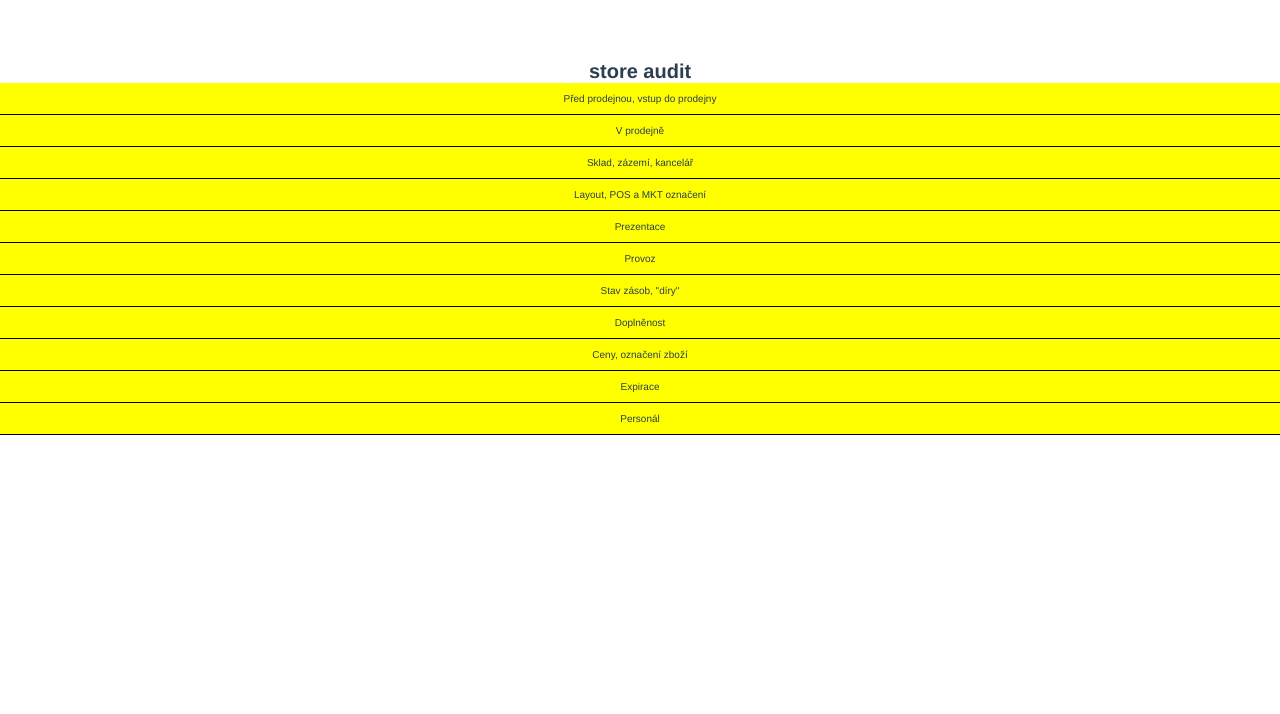
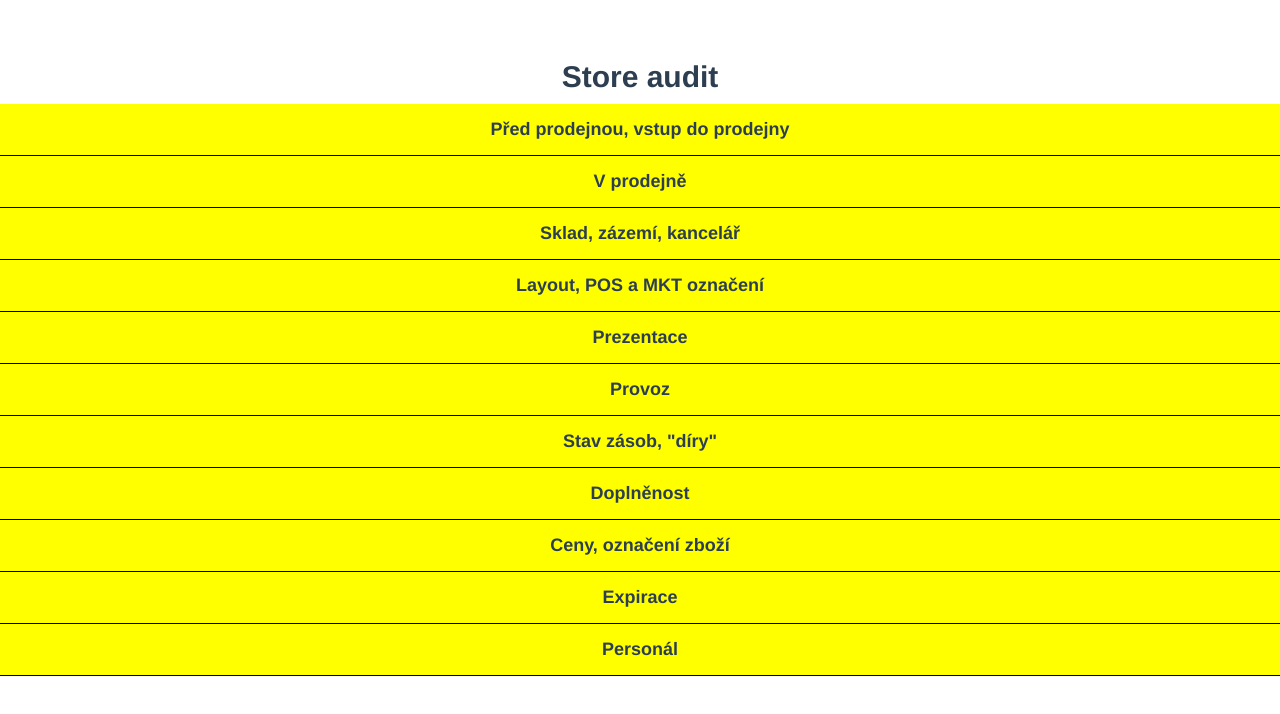
Before and after one commit to brojor/store-audit-mobile, a Vue app: page / in a window 1280 px wide. Shown: the top 714 px of the page. Built offline with nearby package versions, Linux system fonts and the light colour scheme.

Commit message:
přidáno rozbalování a skrývání bodu při tapnutí na titulek, úpravy písma a spacingu

```diff
--- a/src/components/StoreAudit.vue
+++ b/src/components/StoreAudit.vue
@@ -1,8 +1,10 @@
 <template>
   <main>
-    <h1>store audit</h1>
+    <h1>Store audit</h1>
     <div v-for="(kategory, index) in table" :key="index" class="kategory">
-      <div @click="method1(index)">{{ kategory.name }}</div>
+      <div @click="method1(index)" class="kategory-title">
+        {{ kategory.name }}
+      </div>
       <div class="points" v-if="activeKategory === index">
         <div
           ref="trgt"
@@ -66,25 +68,43 @@ export default {
       }
     },
     method1(index) {
-      this.activeKategory = index;
+      this.activeKategory = this.activeKategory === index ? null : index;
     },
   },
 };
 </script>
 
 <style lang="css" scoped>
+main {
+  width: 100vw;
+  height: 100vh;
+  overflow-x: hidden;
+}
+h1 {
+  font-size: 3rem;
+  margin-bottom: 1rem;
+}
+
 .kategory {
-  width: 100vw;
+  width: 100%;
+  /*border: 1px dashed green;*/
+  background-color: yellow;
+}
+.kategory-title {
+  background-color: yellow;
+  padding: 1.5rem 0;
+  /*border-bottom: 1px solid red;*/
   border-bottom: 1px solid black;
-  background-color: yellow;
-  padding: 1rem 0;
+  font-size: 1.8rem;
+  font-weight: bold;
 }
 .point {
   border-bottom: 1px solid black;
-  padding: 0.5rem;
+  padding: 2.5rem 1.5rem;
   background-color: gray;
+  font-size: 1.6rem;
 }
 .transformSlow {
-  transition: transform 0.5s;
+  transition: transform 0.25s;
 }
 </style>
```
